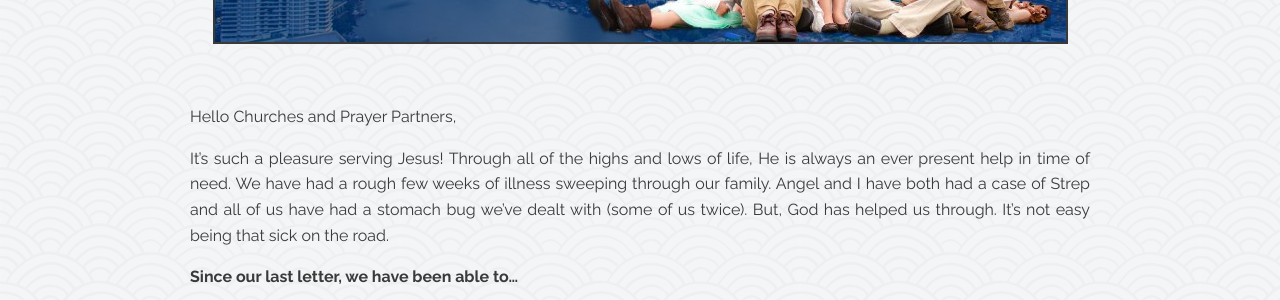
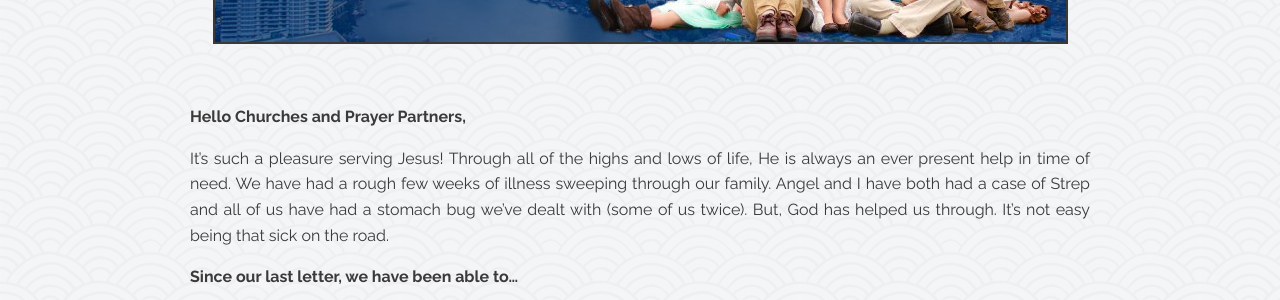
Before and after one commit to pastorryanhayden/thailight, a Jekyll site: the page built from _posts/2017-04-07-april-2017-update.md, in a window 1280 px wide. Shown: the part 1610-1910 px from the top of the page. Built offline with Jekyll 4.4.1, drawn with Linux system fonts in a browser that asks for light colours; nearby versions of some CDN libraries; some web fonts are replaced.

```diff
--- a/_posts/2017-04-07-april-2017-update.md
+++ b/_posts/2017-04-07-april-2017-update.md
@@ -10,7 +10,7 @@ jpg_url: 'https://drive.google.com/open?id=0B0O1hSaHCqL5QjVqTnl1MG1CMzg'
 ---
 
 
-Hello Churches and Prayer Partners,
+**Hello Churches and Prayer Partners,**
 
 It’s such a pleasure serving Jesus! Through all of the highs and lows of life, He is always an ever present help in time of need. We have had a rough few weeks of illness sweeping through our family. Angel and I have both had a case of Strep and all of us have had a stomach bug we’ve dealt with (some of us twice). But, God has helped us through. It’s not easy being that sick on the road.
 
```
